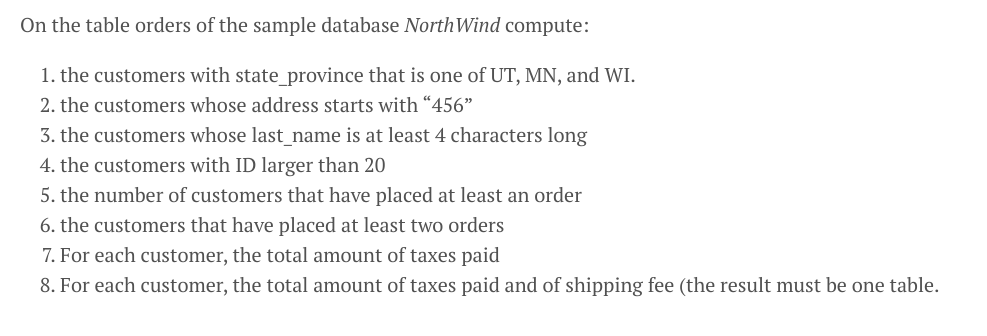
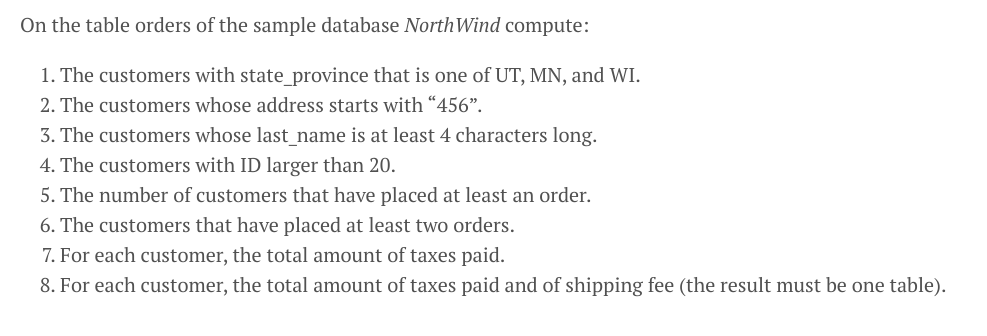
Before and after one commit to gdv/foundationsCS, a Jekyll site: the page built from docs/sql-02-sfw-group-by.md, in a window 1280 px wide. Shown: the top 336 px of the page, without its empty margins (0-987 px from the left). Built offline with Jekyll 4.4.1, drawn with Linux system fonts in a browser that asks for light colours; our own code applies the rules of GitHub Pages for plain Markdown files.

```diff
--- a/docs/sql-02-sfw-group-by.md
+++ b/docs/sql-02-sfw-group-by.md
@@ -1,10 +1,10 @@
 On the table orders of the sample database *NorthWind* compute:
 
-1.  the customers with state_province that is one of UT, MN, and WI.
-1.  the customers whose address starts with "456"
-1.  the customers whose last_name is at least 4 characters long
-1.  the customers with ID larger than 20
-1.    the number of customers that have placed at least an order
-1.    the customers that have placed at least two orders
-1.    For each customer,  the total amount of taxes paid
-1.    For each customer,  the total amount of taxes paid and of shipping fee (the result must be one table.
+1.  The customers with state_province that is one of UT, MN, and WI.
+1.  The customers whose address starts with "456".
+1.  The customers whose last_name is at least 4 characters long.
+1.  The customers with ID larger than 20.
+1.  The number of customers that have placed at least an order.
+1.  The customers that have placed at least two orders.
+1.  For each customer, the total amount of taxes paid.
+1.  For each customer, the total amount of taxes paid and of shipping fee (the result must be one table).
```
